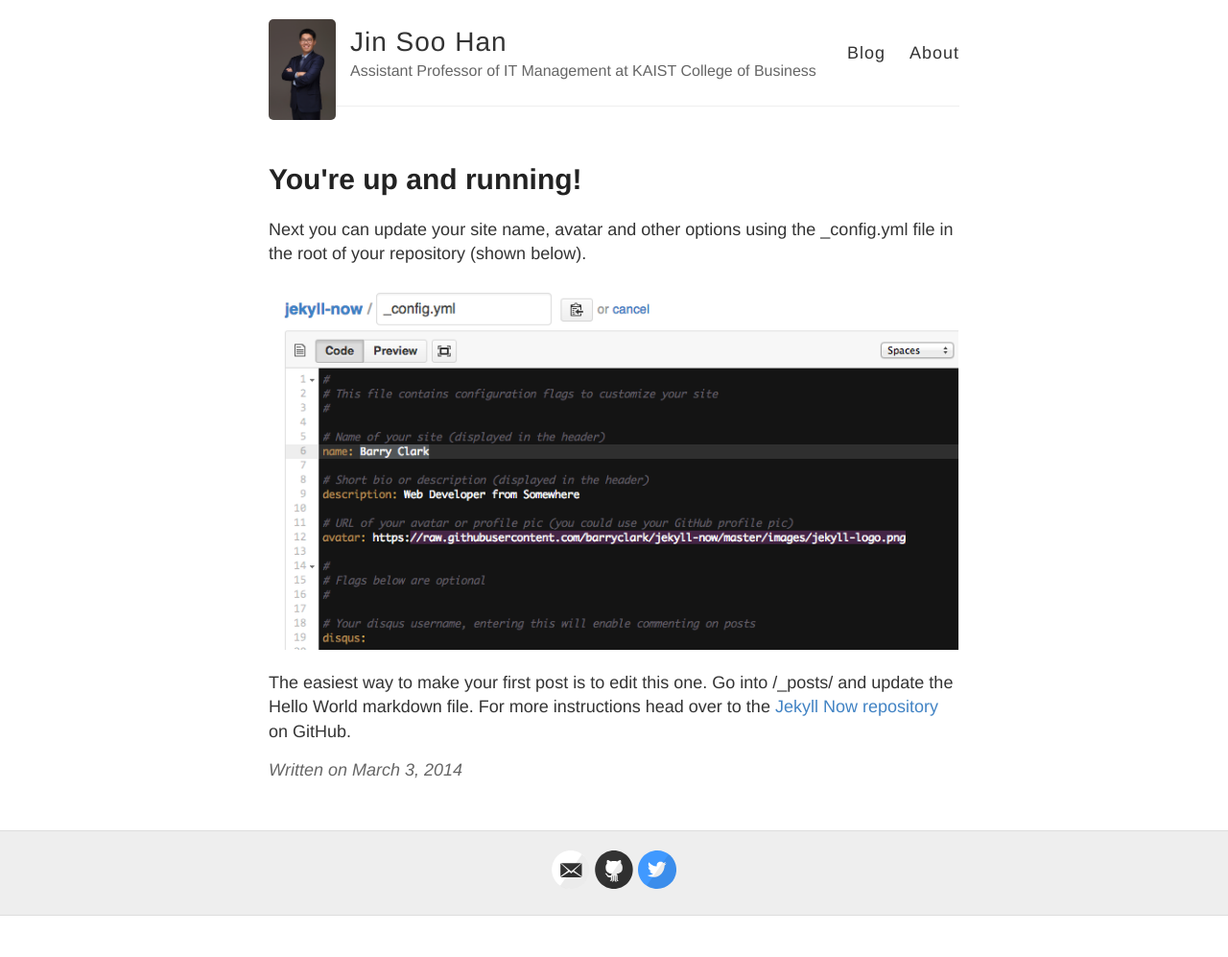
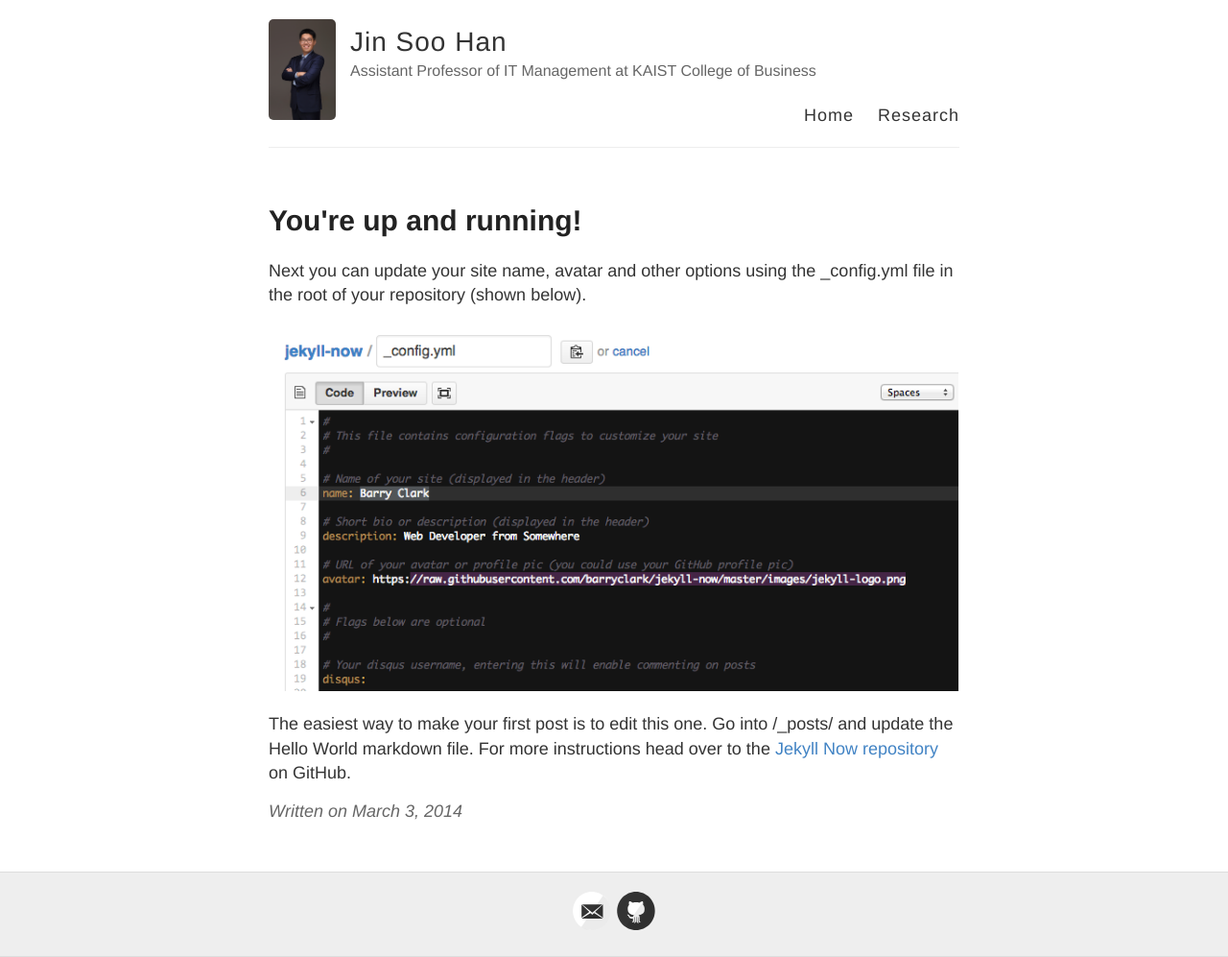
Before and after one commit to jinsoo-han/jinsoo-han.github.io, a Jekyll site: the page built from _posts/2014-3-3-Hello-World.md, in a window 1280 px wide. Shown: the whole page at 96% size. Built offline with Jekyll 4.4.1, drawn with Linux system fonts in a browser that asks for light colours; before the commit the page ends 954 px from its top, so only the background shows below that.

Commit message:
Update nav to Home and Research

```diff
--- a/_config.yml
+++ b/_config.yml
@@ -26,7 +26,7 @@
   linkedin:
   pinterest:
   rss: # just type anything here for a working RSS icon
-  twitter: jekyllrb
+  twitter:
   stackoverflow: # your stackoverflow profile, e.g. "users/50476/bart-kiers"
   youtube: # channel/<your_long_string> or user/<user-name>
   googleplus: # anything in your profile username that comes after plus.google.com/
--- a/_layouts/default.html
+++ b/_layouts/default.html
@@ -27,8 +27,8 @@
           </div>
 
           <nav>
-            <a href="{{ site.baseurl }}/">Blog</a>
-            <a href="{{ site.baseurl }}/about">About</a>
+            <a href="{{ site.baseurl }}/">Home</a>
+            <a href="{{ site.baseurl }}/research">Research</a>
           </nav>
         </header>
       </div>
```
Also changed, not shown: index.html (+0 -10 lines), 1 other file.
